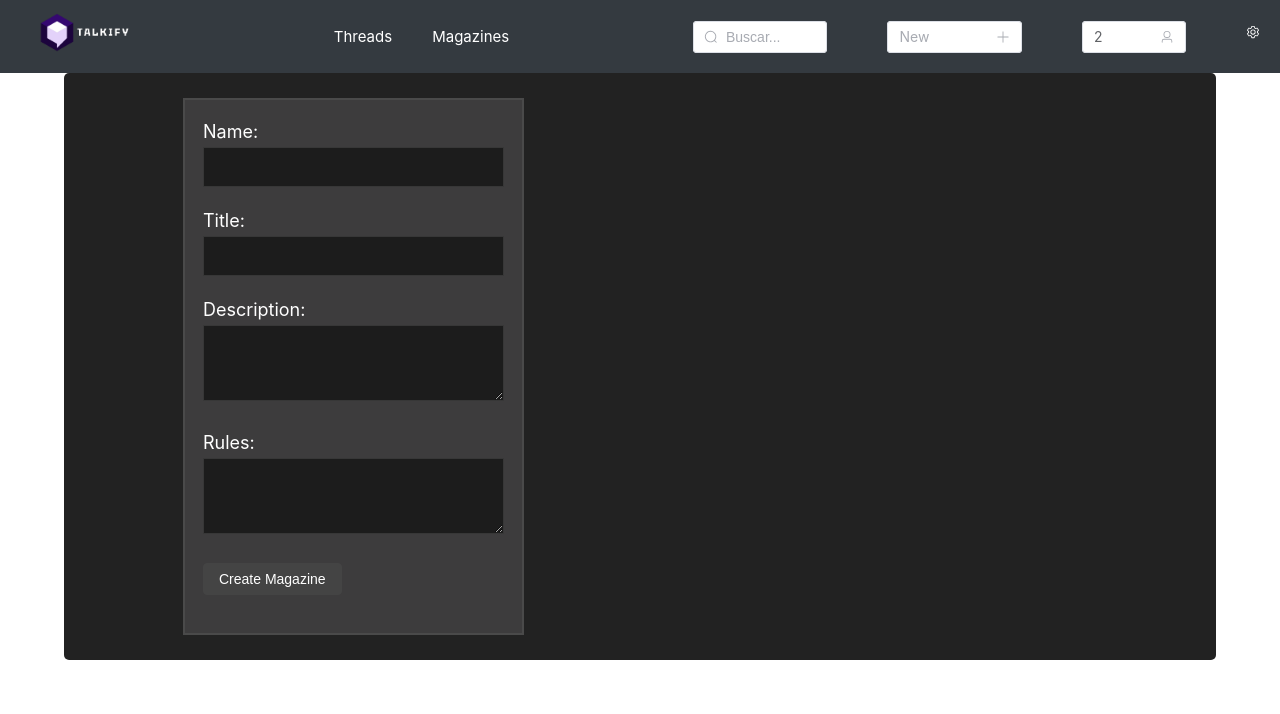
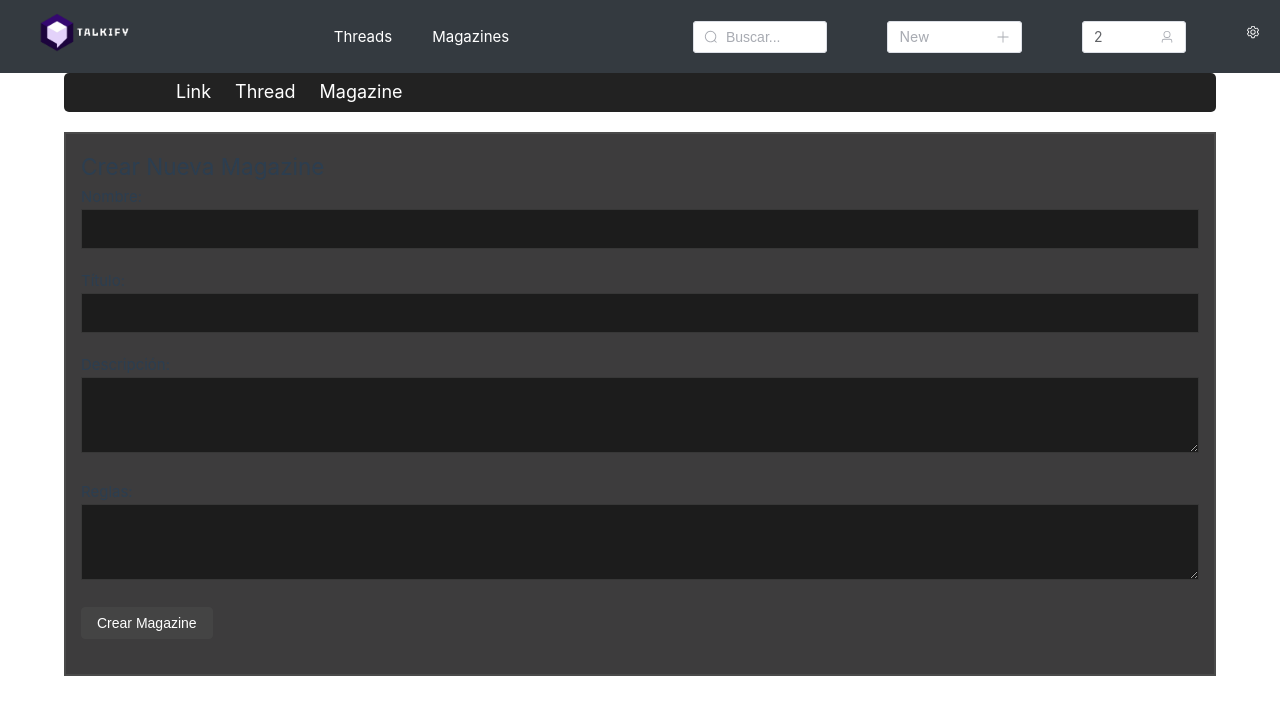
Before and after one commit to practica-asw2324-alpha11/Talkify-client, a Vue app in the folder Talkify-app/: page /newmagazine in a window 1280 px wide. Shown: the top 714 px of the page. Built offline with nearby package versions, Linux system fonts and the light colour scheme.

Commit message:
views de las magazines terminadas

```diff
--- a/Talkify-app/src/views/magazine.vue
+++ b/Talkify-app/src/views/magazine.vue
@@ -8,10 +8,13 @@
 			<p>{{magazine.description}}</p>
 			<strong><p>Rules:</p></strong>
 			<p>{{magazine.rules}}</p>
-
+			<div class="user_actions_mag">
+        <el-button v-if="magazine.isSubscribed" @click.prevent="unsubscribe(magazine.id)" class="btn btn-primary btn-rectangular-mag">Unsubscribe</el-button>
+        <el-button v-else @click.prevent="subscribe(magazine.id)" class="btn btn-primary btn-rectangular-mag">Subscribe</el-button>
+      </div>
 		</div>
 		<div class="infomagazine wotitem">
-			<p><strong>Created: </strong>{{magazine.created_at}}</p>
+			<p><strong>Created: </strong>{{calculateDate(magazine.created_at)}}</p>
 			<p><strong>Subscribers: </strong>{{magazine.subscribers}}</p>
 			<p><strong>Threads: </strong>{{magazine.threads}}</p>
 			<p><strong>Comments: </strong>{{magazine.comments}}</p>
@@ -32,7 +35,7 @@
 </template>
 
 <script setup>
-	import { onMounted, ref, inject, watch } from 'vue'
+	import { onMounted, ref, inject } from 'vue'
 	import { useRoute, useRouter } from 'vue-router'
 	import postbox from './postbox.vue'
 	import navbar from './navbar.vue'
@@ -44,16 +47,23 @@
 	const route = useRoute()
 	const router = useRouter()
 
+	const calculateDate = (createdAt) => {
+		const createdDate = new Date(createdAt)
+		const currentDate = new Date()
+		const diffTime = Math.abs(currentDate - createdDate)
+		const diffDays = Math.floor(diffTime / (1000*60*60*24))
+		if (diffDays === 0) return "today"
+		else if (diffDays === 1) return "yesterday"
+		else return `${diffDays} days ago`
+	}
+
 	const fetchMagazine = async () => {
 		try {
 			let response = await api.get(`magazines/${route.params.id}`)
     	magazine.value = response.data
-			console.log('Dades magazine: ', response.data)
 
 			let postsResponse = await api.get(`magazines/${route.params.id}/posts`)
-			posts.value = postsResponse.data
-			console.log('Dades posts de la magazine: ', postsResponse.data)
-
+			posts.value = postsResponse.data.posts
 		} catch (error) {
 			console.error(error)
 		}
@@ -76,11 +86,25 @@
 		await fetchMagazine()
 	})
 
-	watch(posts, (newPosts) => {
-  	newPosts.forEach(post => {
-    	console.log('Post:', post)
-  	})
-	})
+	const subscribe = async (magazineId) => {
+    try {
+      await api.post(`magazines/${magazineId}/subscribe`)
+      magazine.value.isSubscribed = true
+      magazine.value.subscribers += 1
+    } catch (error) {
+      console.error(error)
+    }
+  }
+
+  const unsubscribe = async (magazineId) => {
+    try {
+      await api.delete(`magazines/${magazineId}/subscribe`)
+      magazine.value.isSubscribed = false
+      magazine.value.subscribers -= 1
+    } catch (error) {
+      console.error(error)
+    }
+  }
 </script>
 
 <style scoped>
@@ -108,4 +132,17 @@
   	margin-inline-end: 0px;
   	color: #ffffff;
 	}
+
+	.btn-rectangular-mag {
+  border-radius: 0;
+  background-color: #2c2c2c;
+  border: 1px solid #4a4a4a;
+  color: #fff;
+  font-weight: 700;
+  padding: 10px 20px;
+}
+
+	.btn-rectangular-mag:hover {
+  	background-color: #2f2f2f !important; /* Color de fondo más oscuro cuando se pasa el ratón por encima */
+	}
 </style>
--- a/Talkify-app/src/views/magazines.vue
+++ b/Talkify-app/src/views/magazines.vue
@@ -13,7 +13,7 @@
         <table class="magazine-table">
           <thead>
             <tr>
-              <th class="magazine-th">Name</th>
+              <th class="magazine-th">Nombre</th>
               <th class="magazine-th"># Threads</th>
               <th class="magazine-th"># Comments</th>
               <th class="magazine-th">Subscribe/Unsubscribe</th>
--- a/Talkify-app/src/views/navbar.vue
+++ b/Talkify-app/src/views/navbar.vue
@@ -76,7 +76,8 @@
 });
 
   const handleNewPost = (type) => {
-  router.push({ name: 'newpost', params: { type } });
+  if (type == 'magazine') router.push({name: 'newmagazine'})
+  else router.push({ name: 'newpost', params: { type } });
 };
 
   const handleSearch = () => {
--- a/Talkify-app/src/views/newmagazine.vue
+++ b/Talkify-app/src/views/newmagazine.vue
@@ -3,30 +3,34 @@
 		<navbar></navbar>
 		<div class="sub-navbar">
       <div style="font-size: 18px; margin-left: 80px;">
+        <a href="#" @click.prevent="goToNewPost('link')" :class="{ 'active': selectedPostType === 'link' }">Link</a>
+        <a href="#" @click.prevent="goToNewPost('thread')" :class="{ 'active': selectedPostType === 'thread' }">Thread</a>
+        <a href="#">Magazine</a>
+      </div>
+    </div>
 		<div class="wotitem">
+			<h2>Crear Nueva Magazine</h2>
 			<form @submit.prevent="createMagazine">
 				<div class="form-group">
-							<label for="name">Name:</label>
+					<label for="name">Nombre:</label>
 					<input type="text" v-model="formData.name" id="name" class="form-control" required/>
 				</div>
 				<div class="form-group">
-							<label for="title">Title:</label>
+					<label for="title">Título:</label>
 					<input type="text" v-model="formData.title" id="title" class="form-control" required/>
 				</div>
 				<div class="form-group">
-							<label for="description">Description:</label>
+					<label for="description">Descripción:</label>
 					<textarea v-model="formData.description" id="description" class="form-control" rows="3"></textarea>
 				</div>
 				<div class="form-group">
-							<label for="rules">Rules:</label>
+					<label for="rules">Reglas:</label>
 					<textarea v-model="formData.rules" id="rules" class="form-control" rows="3"></textarea>
 				</div>
 				<div class="form-group text-right">
-							<el-button type="submit" class="btn btn-secondary btn-rectangular" @click="createMagazine">Create Magazine</el-button>
+					<el-button type="submit" class="btn btn-secondary btn-rectangular" @click="createMagazine">Crear Magazine</el-button>
 				</div>
 			</form>
-				</div>
-			</div>
 		</div>
 	</div>
 </template>
@@ -55,6 +59,10 @@
 		} catch (error) {
 			console.error(error)
 		}
+	}
+
+	const goToNewPost = (postType) => {
+		router.push({name: `newpost`, query: {postType}})
 	}
 </script>
 
--- a/Talkify-app/src/views/newpost.vue
+++ b/Talkify-app/src/views/newpost.vue
@@ -5,7 +5,7 @@
         <div style="font-size: 18px; margin-left: 80px;">
           <a href="#" @click.prevent="selectedPostType = 'link'" :class="{ 'active': selectedPostType === 'link' }">Link</a>
           <a href="#" @click.prevent="selectedPostType = 'thread'" :class="{ 'active': selectedPostType === 'thread' }">Thread</a>
-          <a href="#" @click.prevent="selectedPostType = 'magazine'" :class="{ 'active': selectedPostType === 'magazine' }">Magazine</a>
+          <a href="#" @click.prevent="goToNewMagazine" :class="{ 'active': selectedPostType === 'magazine' }">Magazine</a>
         </div>
       </div>
       <div class="wotitem">
@@ -81,6 +81,10 @@
       console.error(error)
     }
   }
+
+  const goToNewMagazine = () => {
+    router.push('/newmagazine')
+  }
   </script>
 
   <style scoped>
--- a/Talkify-app/src/views/postbox.vue
+++ b/Talkify-app/src/views/postbox.vue
@@ -28,9 +28,9 @@
               <strong>{{ post.user ? post.user.full_name : 'Anonymous' }}</strong>
             </router-link>
             {{ timeAgo(post.created_at) }} ago to magazine
-            <strong>
-              {{ post.magazine ? post.magazine.title : 'Unknown Magazine' }}
-            </strong>
+            <router-link :to="{ name: 'magazine', params: {id: post.magazine.id}}">
+            <strong> {{ post.magazine ? post.magazine.title : 'Unknown Magazine' }}</strong>
+            </router-link>
           </p>
         </div>
         <div class="activity">
```
Lines whose indentation alone changed are shown as unchanged.
